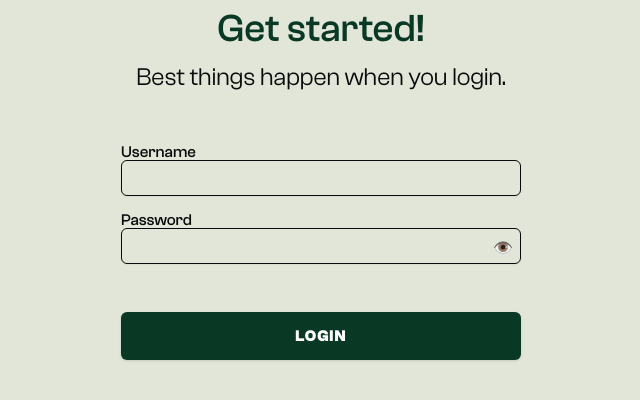
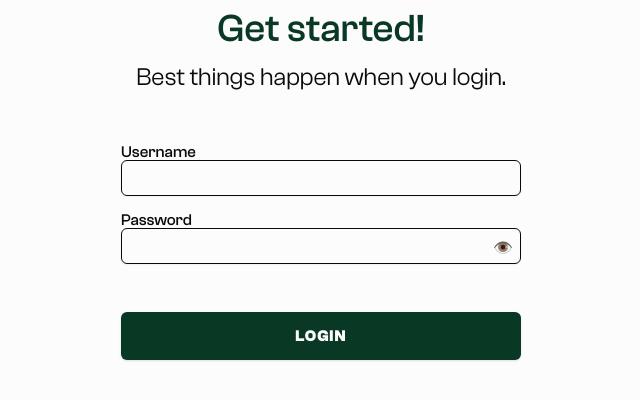
Before and after one commit to aayush-goyal/country-explorer, a Next.js app: page /login in a window 1280 px wide. Shown: the top 400 px of the page, without its empty margins (319-959 px from the left). Built offline with nearby package versions, Linux system fonts and the light colour scheme.

Commit message:
fix: hide Header on login page
Signed-off-by: Aayush Goyal <aayushgoyal.mps@gmail.com>

```diff
--- a/src/app/layout.tsx
+++ b/src/app/layout.tsx
@@ -3,6 +3,8 @@
 // Import global from third party libraries.
 // eslint-disable-next-line camelcase
 import localFont from 'next/font/local';
+import { usePathname } from 'next/navigation';
+import { useEffect, useState } from 'react';
 
 // Import custom styles.
 
@@ -13,6 +15,7 @@ import RQProviders from '@/src/lib/providers';
 import LayoutProps from '@/src/lib/types';
 
 // Import custom components.
+import Header from '@/src/components/app/Header';
 import { Toaster } from '@/src/components/ui/toaster';
 
 // Import styles.
@@ -57,10 +60,17 @@ const clashGrotesk = localFont({
  */
 export default function RootLayout(props: LayoutProps) {
     // SECTION: States and Constants
+    const [showHeader, setShowHeader] = useState<boolean>(false);
+    const pathname = usePathname();
     // !SECTION
 
     // SECTION: Side Effects
 
+    useEffect(() => {
+        if (pathname !== '/login') {
+            setShowHeader(true);
+        }
+    }, []);
     // !SECTION
 
     // SECTION: UI
@@ -75,8 +85,11 @@ export default function RootLayout(props: LayoutProps) {
                 <title>Where Next?</title>
                 <link rel="icon" href="/favicon.ico" />
             </head>
-            <body className="h-screen max-h-screen bg-ash-gray-light">
-                <RQProviders>{props.children}</RQProviders>
+            <body className="h-screen max-h-screen bg-amber-10 dark:bg-metal-100">
+                <RQProviders>
+                    {showHeader && <Header />}
+                    <div className="mx-8">{props.children}</div>
+                </RQProviders>
                 <Toaster />
             </body>
         </html>
```
